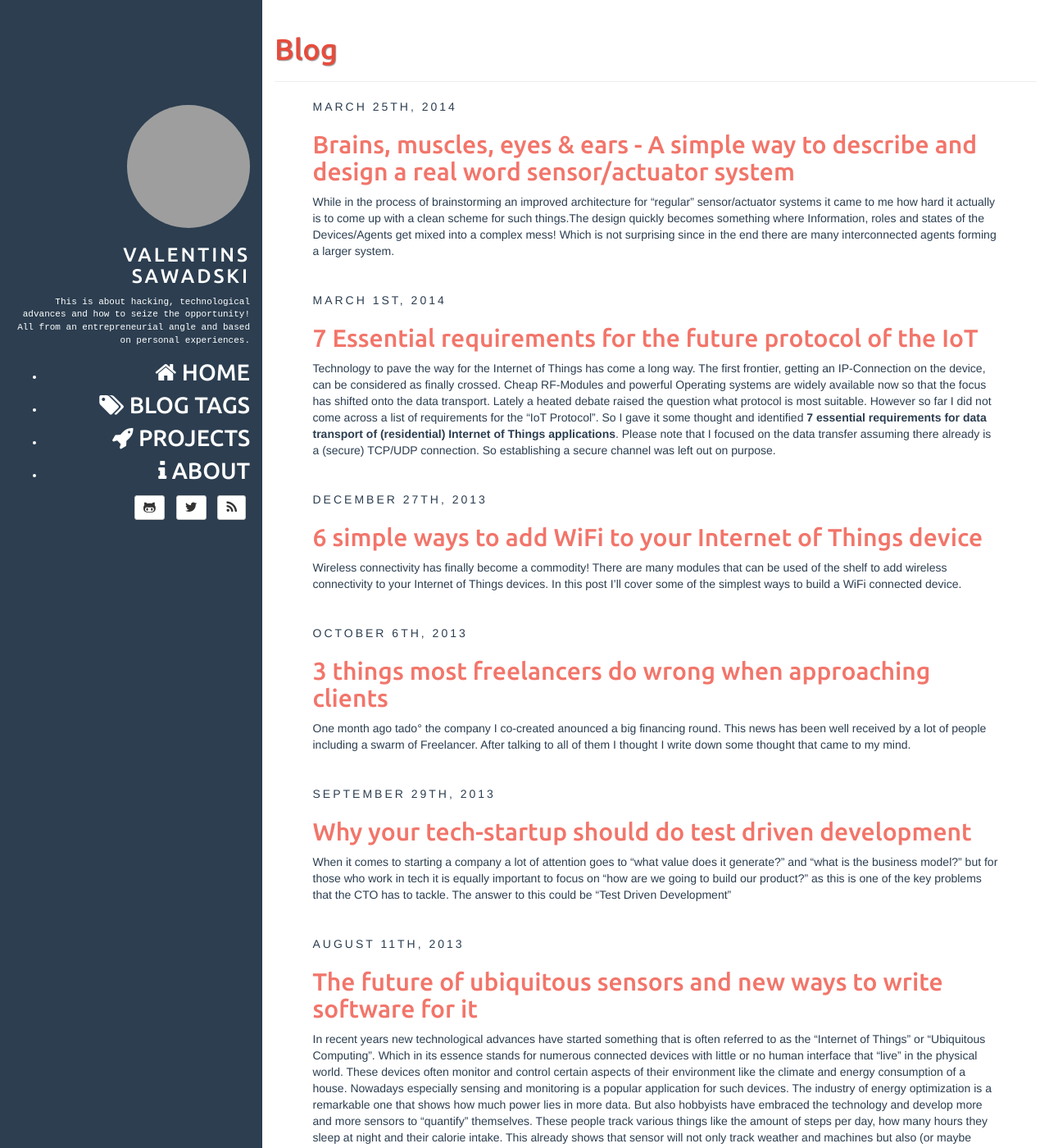
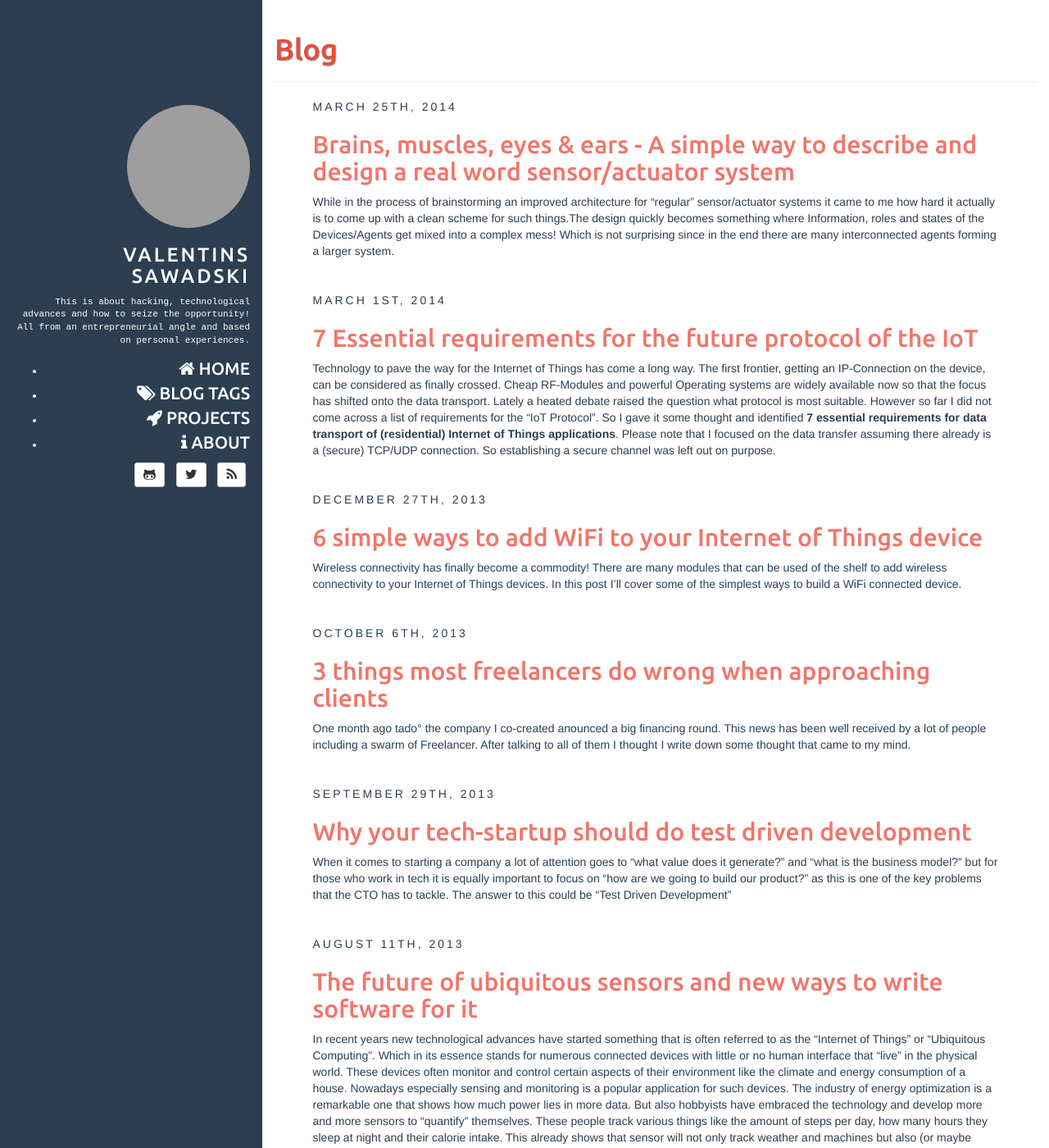
Before and after one commit to vsaw/vsaw.eu, a Jekyll site: the page built from index.html, in a window 1280 px wide and 1400 px high. Shown: the whole window at 82% size. Built offline with Jekyll 4.4.1, drawn with Linux system fonts in a browser that asks for light colours; Markdown is read by kramdown in place of the engine named in the settings; the list of posts is cut into pages by our own code; grey boxes are pictures that could not be loaded.

Commit message:
Dropdown Navigation Fixes

```diff
--- a/assets/css/style.css
+++ b/assets/css/style.css
@@ -191,6 +191,7 @@
 
 #navigation-sidebar {
 	text-align: right;
+	list-style-type: none;
 }
 
 #navigation-sidebar>ul>li>a>i.fa {
@@ -203,5 +204,5 @@
 	color: white;
 	color: #fff;
 	font-family: 'Ubuntu', sans-serif;
-	font-size: 2em;
+	font-size: 1.5em;
 }
```
